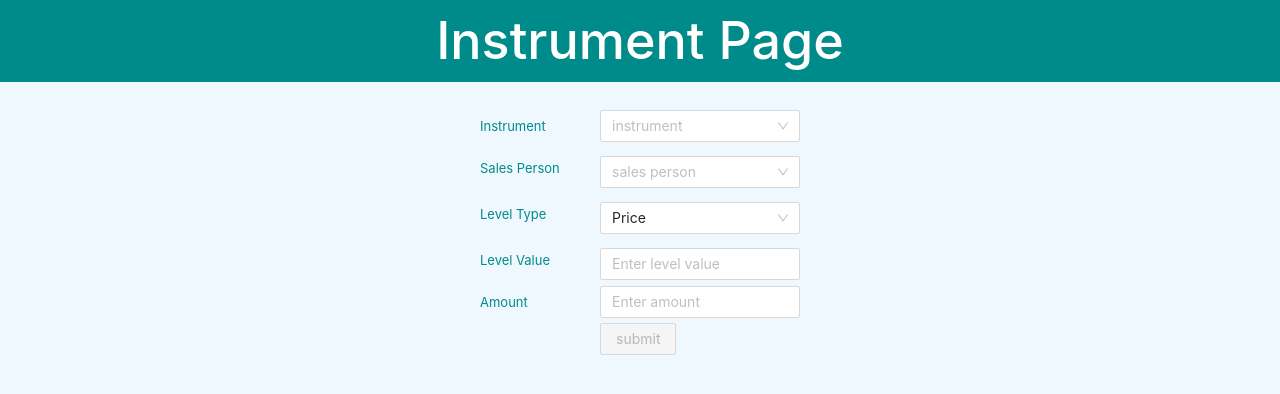
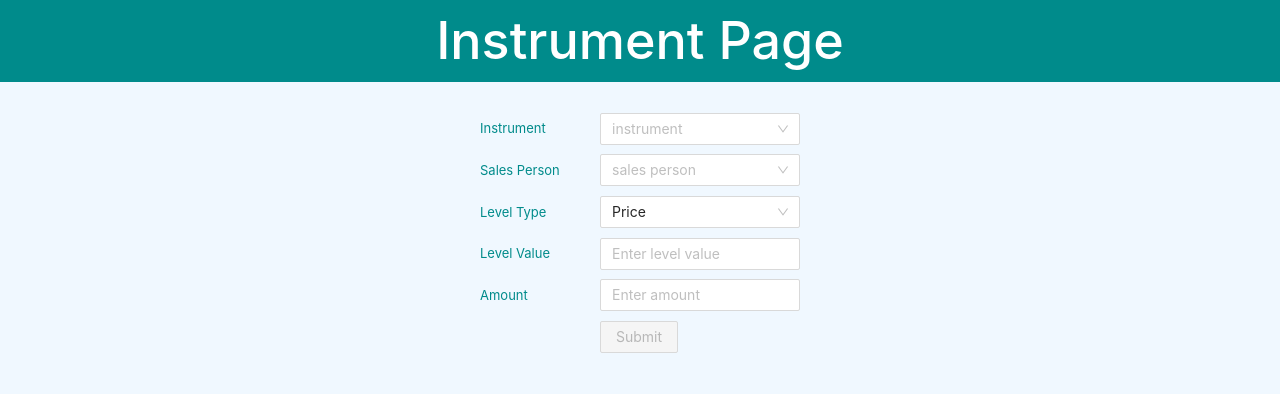
Before and after one commit to photoskiff/InstrumentPage, a React (Create React App) app: page / in a window 1280 px wide. Shown: the top 394 px of the page. Built offline with nearby package versions, Linux system fonts and the light colour scheme.

Commit message:
clean up

```diff
--- a/src/InstrumentPage.tsx
+++ b/src/InstrumentPage.tsx
@@ -127,7 +127,6 @@ export const InstrumentPage = ({ salesPersons, instruments }: PageProps) => {
             </Select>
 
             <div className='label'>Sales Person</div>
-            <div>
             <Select size="middle" className='sized' onChange={salePersonChanged} showSearch
                 data-testid="sales-person-select"
                 placeholder="sales person"
@@ -136,9 +135,8 @@ export const InstrumentPage = ({ salesPersons, instruments }: PageProps) => {
                 {salesPersons.map(SalesPersonOption)}
                 loading={loading[1]}
             </Select>
-            </div>
+
             <div className='label'>Level Type</div>
-            <div>
             <Select size="middle" className='sized' onChange={levelChanged}
                 data-testid="level-type-select"
                 loading={loading[0]}
@@ -146,18 +144,18 @@ export const InstrumentPage = ({ salesPersons, instruments }: PageProps) => {
                 value={instrumentLevel.toString()}>
                 {instrument?.levels.map(l => AntdLevelOption(l)) ?? [AntdLevelOption(Level.Price)]}
             </Select>
-            </div>
+
             <div className='label'>Level Value</div>
-            <div>
             <Input data-testid="level-input" disabled={loading[0]} placeholder="Enter level value" onChange={tryChangeLevel}
                 value={inputValue(levelInput)} onKeyDown={tryClearLevelInput} className='sized' />
-            </div>
+
             <div className='label'>Amount</div>
             <Input data-testid="amount-input" disabled={allLoading()} placeholder='Enter amount' value={inputValue(amount)}
                 onChange={tryChangeAmount} onKeyDown={tryClearAmount} className='sized' />
+
             <div />
             <Button type="primary" onClick={reportState} disabled={!instrument || !salesPerson || !amount || !levelInput}>
-                submit
+                Submit
             </Button>
         </div>)
 }
```
Lines whose indentation alone changed are shown as unchanged.
